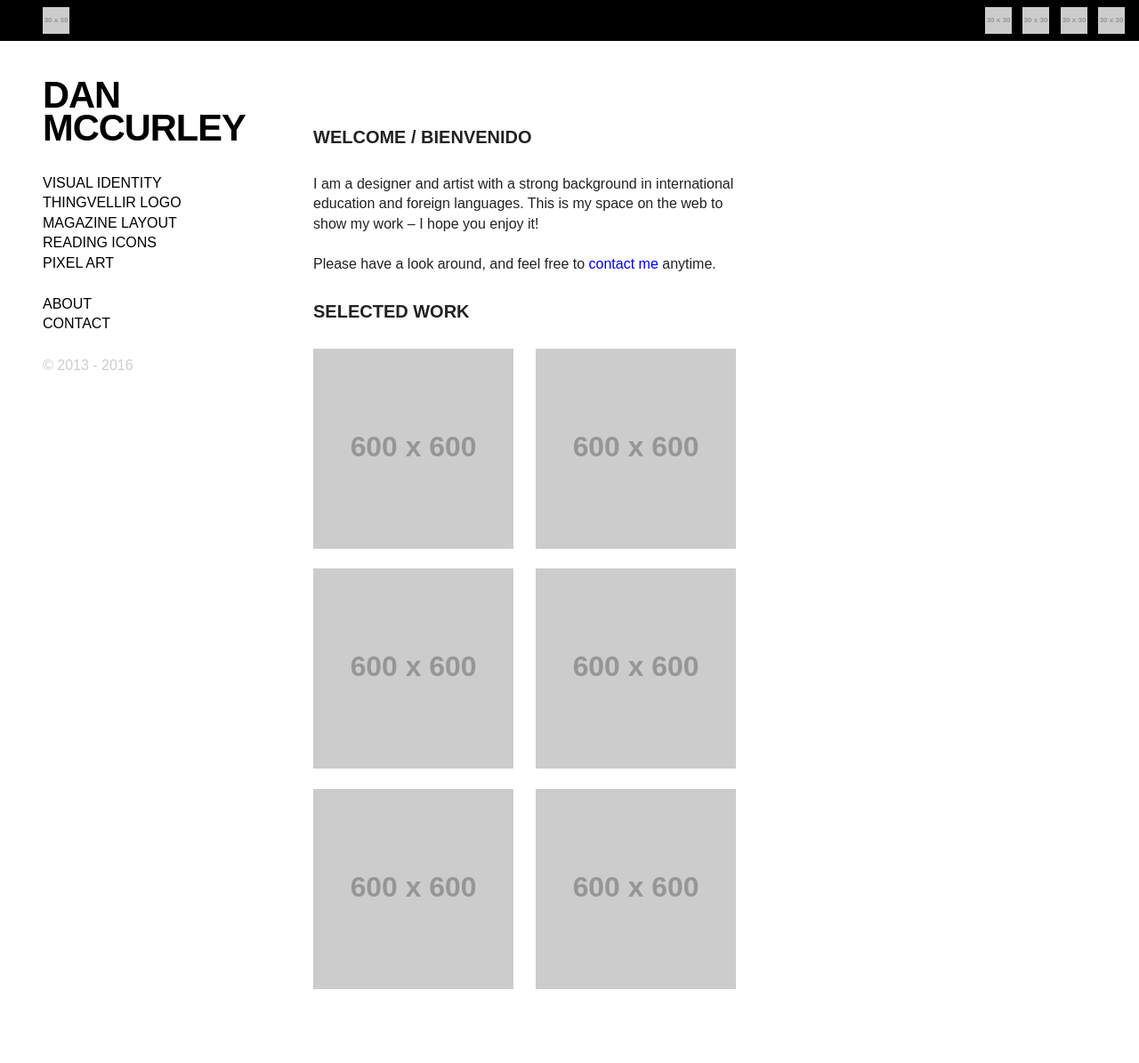
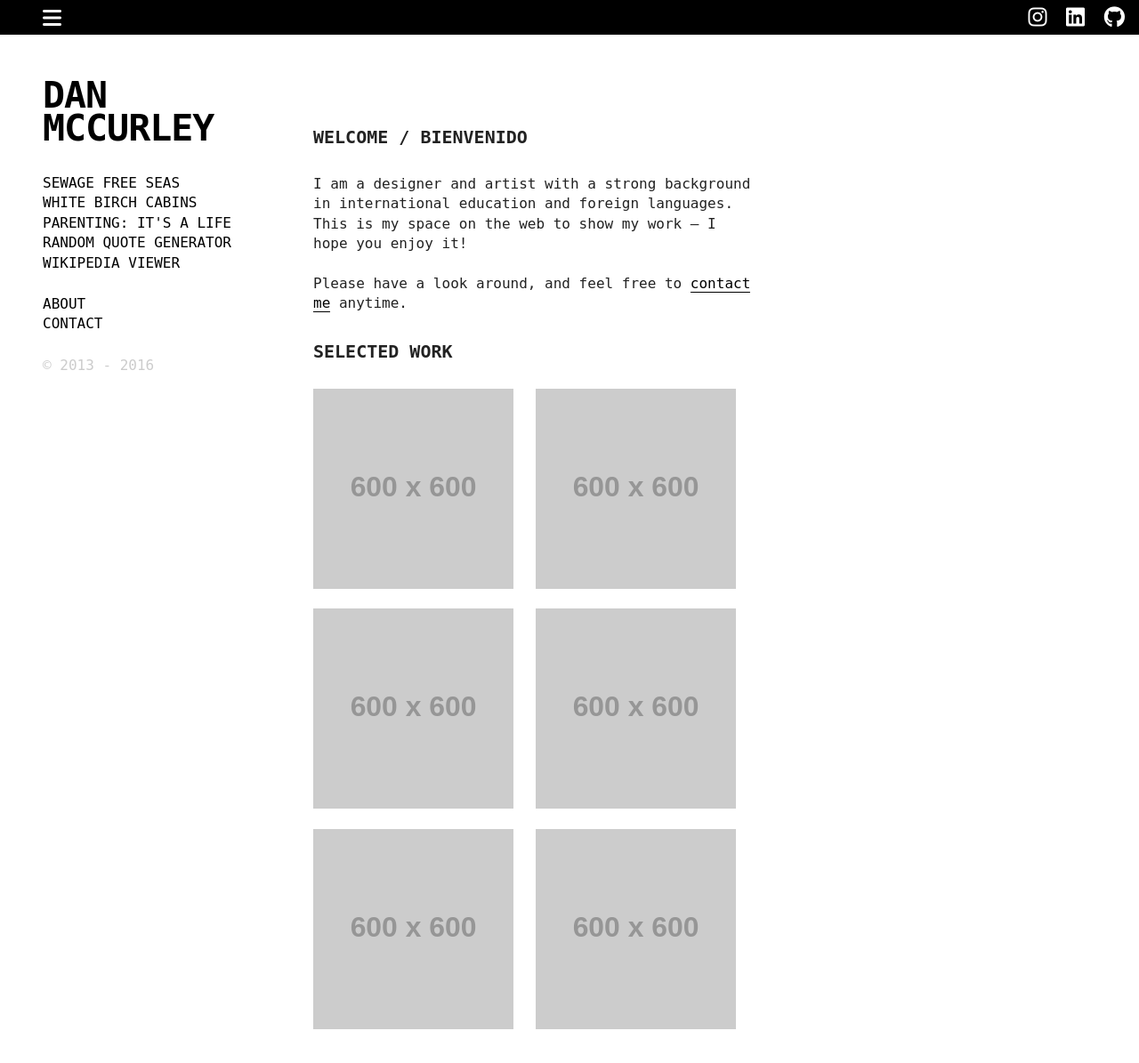
Before and after one commit to djmccurley/djmccurley.com, a PHP site: page / in a window 1280 px wide. Shown: the whole page at 89% size. Before the commit the page ends 1112 px from the top, so only its background shows below. Run offline with PHP 8.4, Linux system fonts and the light colour scheme; grey boxes labelled with a size stand in for pictures from a placeholder-image service; some libraries are stand-ins or nearby versions.

Commit message:
main layout in place

```diff
--- a/css/main.css
+++ b/css/main.css
@@ -83,7 +83,7 @@ textarea {
   /*border: thin solid red;*/ }
 
 body {
-  font-family: sans-serif; }
+  font-family: 'Insonsolata', monospace; }
 
 a {
   text-decoration: none; }
@@ -95,7 +95,7 @@ a {
 /* fixed header bar styles */
 .fixed_header {
   position: fixed;
-  padding: .5em 0;
+  padding: .25em 0;
   width: 100%;
   z-index: 1;
   top: 0%;
@@ -104,7 +104,10 @@ a {
     display: inline-block;
     margin: 0;
     line-height: 0;
-    padding-left: 1rem; }
+    padding-top: .25rem;
+    padding-left: 1rem;
+    font-size: 1.5rem;
+    color: #fff; }
   .fixed_header ul {
     margin: 0;
     float: right;
@@ -112,7 +115,12 @@ a {
     padding-right: 1rem; }
   .fixed_header li {
     display: inline-block;
-    margin-left: .5em; }
+    margin-left: .75em;
+    color: #fff;
+    padding-top: .5rem; }
+    .fixed_header li i {
+      font-size: 1.5rem;
+      line-height: 0; }
 
 /* Header/sidebar column Styles*/
 .sidebar {
--- a/css/scss/_globals.scss
+++ b/css/scss/_globals.scss
@@ -12,7 +12,7 @@
 }
 
 body {
-	font-family: sans-serif;
+	font-family: 'Insonsolata', monospace;
 }
 
 a {
--- a/css/scss/_header.scss
+++ b/css/scss/_header.scss
@@ -1,7 +1,7 @@
 /* fixed header bar styles */
 .fixed_header {
   position: fixed;
-  padding: .5em 0;
+  padding: .25em 0;
   width: 100%;
   z-index: 1;
   top: 0%;
@@ -11,7 +11,10 @@
   	display: inline-block;
   	margin: 0;
   	line-height: 0;
+ 		padding-top: .25rem;
   	padding-left: 1rem;
+  	font-size: 1.5rem;
+  	color: $white;
   }
 
 	 ul {
@@ -23,6 +26,15 @@
 
 	li {
   	display: inline-block;
-  	margin-left: .5em;
+  	margin-left: .75em;
+  	color: $white;
+  	padding-top: .5rem;
+
+  	i {
+
+  		font-size: 1.5rem;
+  		line-height: 0;
+  	}
 	}
+
 }
--- a/css/scss/_section.scss
+++ b/css/scss/_section.scss
@@ -18,11 +18,22 @@
 		max-width: 100%;
 	}
 
-	a {
-
+	a:link, a:visited {
+		color: $black;
+		border-bottom: thin solid $black;
 	}
 
-	a:hover, a:focus {
-		transition: .15s ease all;
+	a:hover, a:focus, a:active {
+		border-bottom: thin dotted $black;
 	}
 }
+
+/* contact page */
+
+.contact p {
+	text-transform: uppercase;
+}
+.contact a {
+	display: block;
+	width: 60%;
+}
--- a/css/scss/_sidebar.scss
+++ b/css/scss/_sidebar.scss
@@ -12,10 +12,17 @@
 			}
 		}
 
-		a {
+		a:link, a:visited {
 		color: $black;
 		display: block;
 		width: 100%;
+		transition: $animate;
+		}
+
+		a:hover, a:focus, a:active {
+			background-color: $black;
+			color: $white;
+			transition: $animate;
 		}
 
 		h2 {
@@ -24,10 +31,13 @@
 			margin-bottom: 1em;
 			margin-top: 1.5rem;
 
-			a {
+			a:link, a:visited, a:hover,
+			a:focus, a:active {
 				display: block;
 				letter-spacing: -1px;
 				font-weight: bold;
+				color: $black;
+				background-color: $white;
 			}
 			span {
 				display: block;
--- a/css/scss/_variables.scss
+++ b/css/scss/_variables.scss
@@ -3,3 +3,4 @@ $dmred: #FF3300;
 $white: #fff;
 $black: #000;
 $grey: #ccc;
+$animate: .15s ease all;
--- a/css/scss/main.scss
+++ b/css/scss/main.scss
@@ -7,17 +7,4 @@
 @import 'mobile';
 @import 'tablet';
 @import 'desktop';
-
-
-/* contact page */
-
-.contact p {
-	text-transform: uppercase;
-}
-.contact a {
-	display: block;
-	width: 60%;
-}
-
-
 @import 'helpers';
--- a/index.html
+++ b/index.html
@@ -9,7 +9,8 @@
 
       <link rel="apple-touch-icon" href="apple-touch-icon.png">
       <!-- Place favicon.ico in the root directory -->
-
+      <script src="https://use.fontawesome.com/a26c54cc82.js"></script>
+      <link href="https://fonts.googleapis.com/css?family=Inconsolata:400,700" rel="stylesheet">
       <link rel="stylesheet" href="css/normalize.css">
       <link rel="stylesheet" href="css/main.css">
       <script src="js/vendor/modernizr-2.8.3.min.js"></script>
@@ -19,12 +20,12 @@
         <p class="browserupgrade">You are using an <strong>outdated</strong> browser. Please <a href="http://browsehappy.com/">upgrade your browser</a> to improve your experience.</p>
     <![endif]-->
         <header class="fixed_header clearfix">
-              <h1 class="logo"><img src="http://placehold.it/30x30"></h1>
+              <h1 class="logo"><i class="fa fa-bars" aria-hidden="true"></i>
+</h1>
               <ul class="menu_icons">
-                <li><img src="http://placehold.it/30x30"></li>
-                <li><img src="http://placehold.it/30x30"></li>
-                <li><img src="http://placehold.it/30x30"></li>
-                <li><img src="http://placehold.it/30x30"></li>
+                <li><i class="fa fa-instagram" aria-hidden="true"></i></li>
+                <li><i class="fa fa-linkedin-square" aria-hidden="true"></i></li>
+                <li><i class="fa fa-github" aria-hidden="true"></i></li>
               </ul>
         </header>
         <div class="page_wrapper clearfix">
@@ -37,19 +38,19 @@
             <nav class="menu">
               <ul class="work">
                 <li>
-                    <a href="work/visual_identity.html" >Visual Identity</a>
+                    <a href="work/visual_identity.html" >Sewage Free Seas</a>
                 </li>
                 <li>
-                  <a href="work/thingvellir.html">Thingvellir Logo</a>
+                  <a href="work/thingvellir.html">White Birch Cabins</a>
                 </li>
                 <li>
-                  <a href="work/magazine.html">Magazine Layout</a>
+                  <a href="work/magazine.html">Parenting: It's a Life</a>
                 </li>
                 <li>
-                  <a href="work/icons.html">Reading Icons</a>
+                  <a href="work/icons.html">Random Quote Generator</a>
                 </li>
                 <li>
-                  <a href="work/pixel_art.html">Pixel Art</a>
+                  <a href="work/pixel_art.html">Wikipedia Viewer</a>
                 </li>
               </ul>
 
```
Also changed, not shown: other parts of css/main.css (+25 -14 lines), 1 other file.
